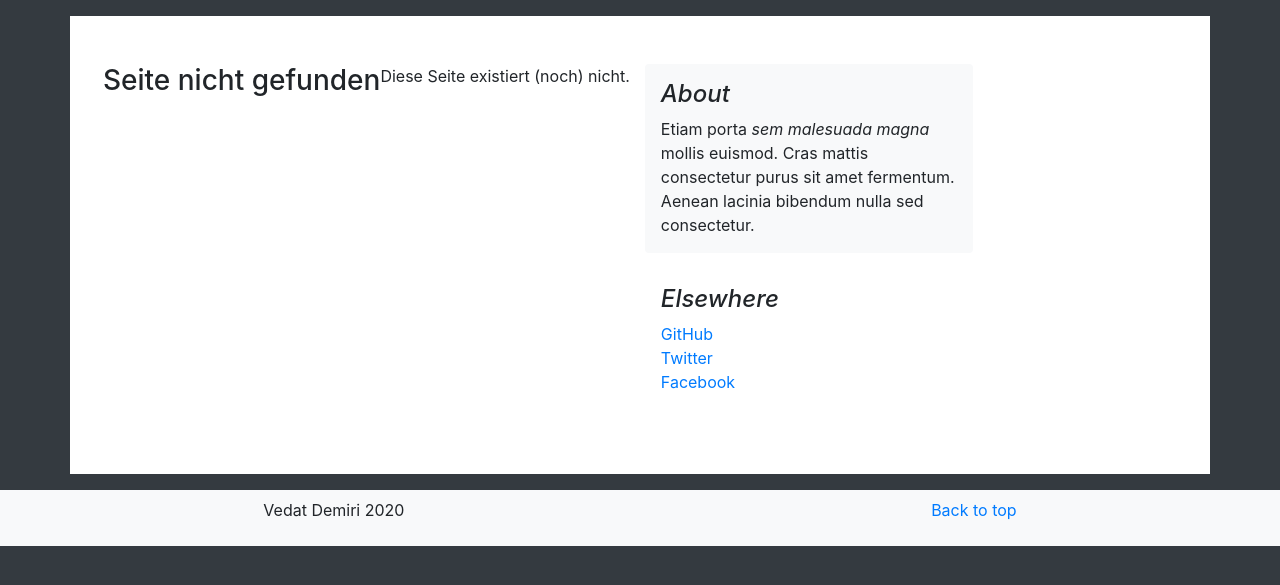
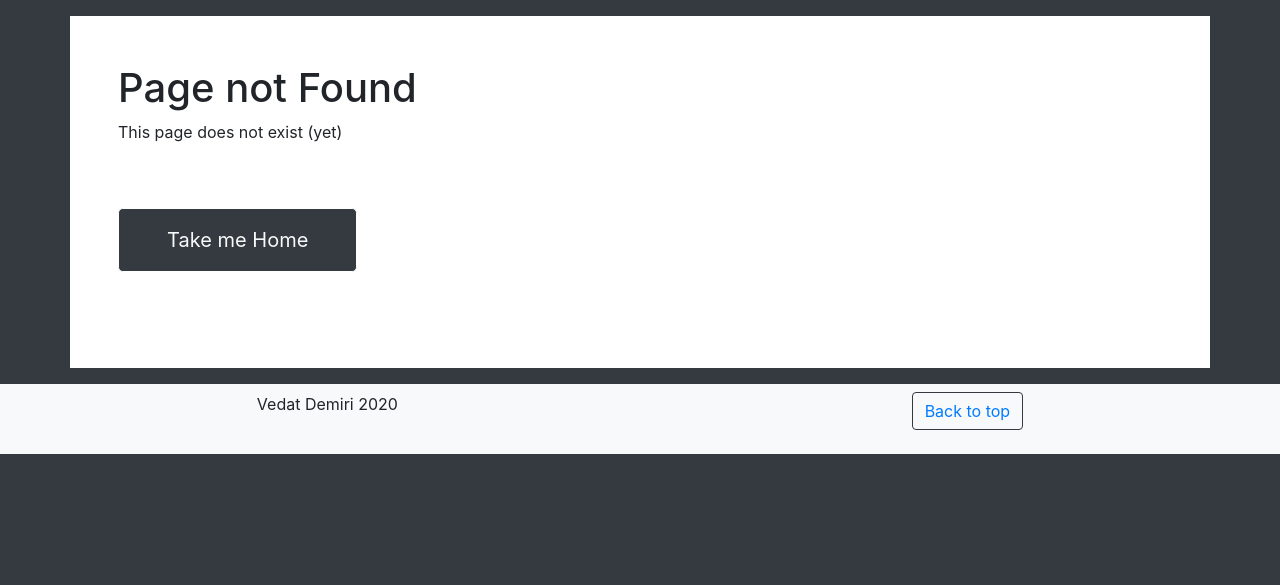
Before and after one commit to bedato/wdd319_php_assignment, a PHP site: page /index.php?page=main in a window 1280 px wide. Shown: the part 56-641 px from the top of the page. Run offline with PHP 8.4, Linux system fonts and the light colour scheme; data comes from the database, SQL or seed files in the repository; some libraries are stand-ins or nearby versions; some web fonts are replaced.

Commit message:
design changes and deleted files which weren't used

```diff
--- a/layouts/footer.php
+++ b/layouts/footer.php
@@ -1,6 +1,6 @@
 <footer class="blog-footer d-flex justify-content-around bg-light py-2">
     <p>Vedat Demiri 2020</p>
     <p>
-        <a class="backToTop" href="#">Back to top</a>
+        <button class="btn btn-md btn-outline-dark text-light backToTop" name="page_nr"><a href="#">Back to top</a></button>
     </p>
 </footer>
--- a/layouts/main.php
+++ b/layouts/main.php
@@ -8,11 +8,7 @@ if ($res1 === false) {
 }
 
 $alledaten = mysqli_fetch_all($res1, MYSQLI_ASSOC);
-
 ?>
-
-
-
 
 <main role="main" class="container bg-white p-5 my-3">
     <div class="row">
@@ -20,17 +16,12 @@ $alledaten = mysqli_fetch_all($res1, MYSQLI_ASSOC);
         // Main Content ist abhängig von dem GET Parameter "page":
         if (is_file('layouts/html/' . $page . '.html.php')) {
             include('layouts/html/' . $page . '.html.php');
-        } else {
-            echo '<h3>Seite nicht gefunden</h3>';
-            echo '<p>Diese Seite existiert (noch) nicht.</p>';
-        }
-        ?>
-        <!-- /.blog-main -->
-
-        <?php include('aside.php'); ?>
-        <!-- /.blog-sidebar -->
-
+        } else { ?>
+            <div class="container">
+                <h1>Page not Found</h1>
+                <p>This page does not exist (yet)</p>
+                <a href="index.php?page=welcome"><button type="button" class="border border-white text-light btn btn-default btn-lg bg-dark my-5 px-5 py-3">Take me Home</button></a>
+            </div>
+        <?php } ?>
     </div>
-    <!-- /.row -->
-
 </main>
--- a/layouts/secLayouts/comments.php
+++ b/layouts/secLayouts/comments.php
@@ -1,8 +1,8 @@
     <div>
+        <h4>Comments: </h4>
         <?php foreach ($cmnt_data as $total_cmnt) { ?>
             <div class="mb-5 pt-2 pb-4 ">
-                <h4><?php echo $total_cmnt['username'] . " "; ?> <span class="font-italic text-muted"><?php echo $total_cmnt['timestamp']; ?></span></h4>
-                <strong>Commented:</strong>
+                <h5><?php echo $total_cmnt['username'] . " "; ?> <span class="font-italic text-muted"><?php echo $total_cmnt['timestamp']; ?></span></h5>
                 <p class="my-3"><?php echo $total_cmnt['comment_text']; ?></p>
             </div>
             <hr>
--- a/layouts/sec_html/search.html.php
+++ b/layouts/sec_html/search.html.php
@@ -14,10 +14,10 @@
             if ($queryResult > 0) {
                 while ($row = mysqli_fetch_assoc($result)) { ?>
                     <a class="text-dark" href="home.php?page=article&post_id=<?php echo $row['id']; ?>">
-                        <div class="card p-5  my-3">
+                        <div class="card postCard p-5  my-3 rounded">
                             <h1 class="card-title"><?php echo $row['title']; ?></h1>
                             <p class="card-text"><?php echo $row['author']; ?></p>
-                            <p><?php echo $row['content']; ?></p>
+                            <p><?php echo truncate($row['content']); ?></p>
                             <span class="text-italic text-muted"><?php echo $row['date']; ?></span>
                         </div>
                     </a>
@@ -28,5 +28,4 @@
         }
         ?>
     </div>
-
 </div>
```
Also changed, not shown: layouts/sec_html/main_sec.php (+6 -3 lines), layouts/sec_html/posts.html.php (+4 -4 lines), layouts/html/not_found.html.php (added), layouts/page_not_found.php (deleted).
